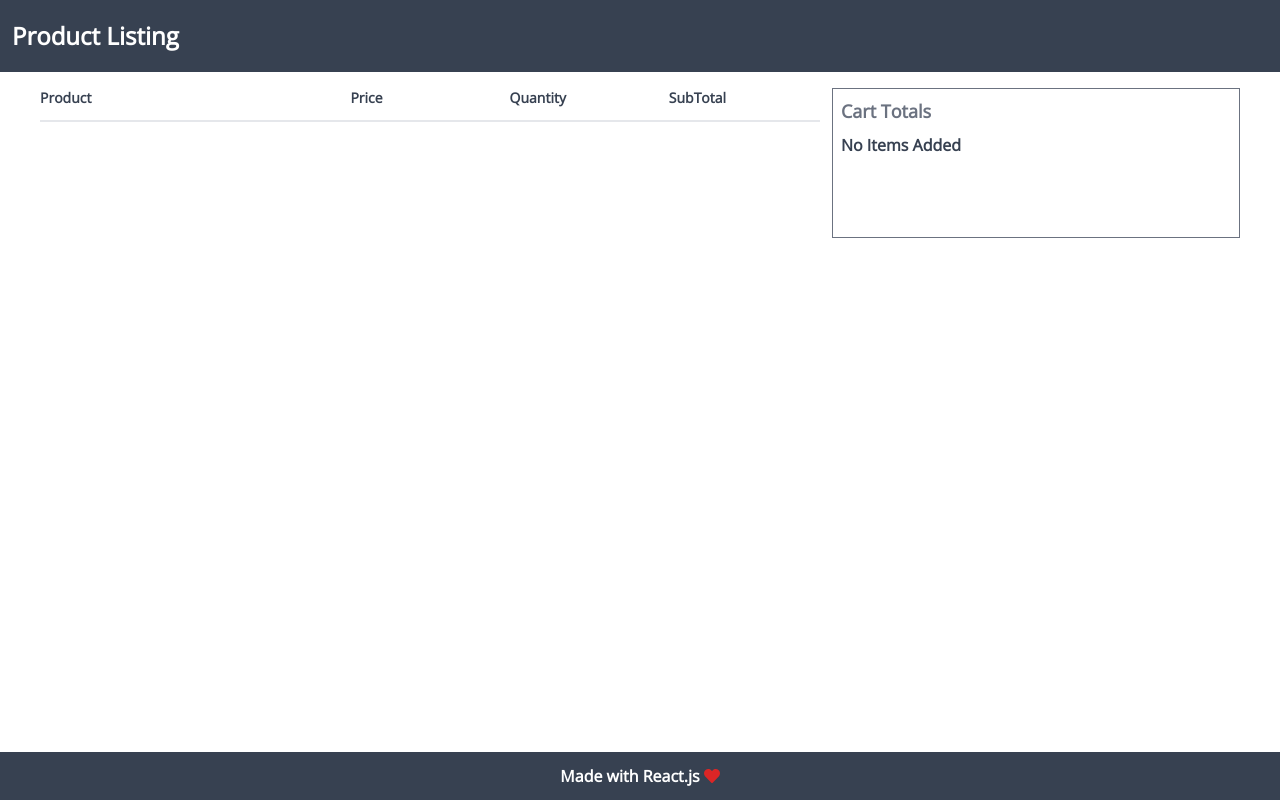
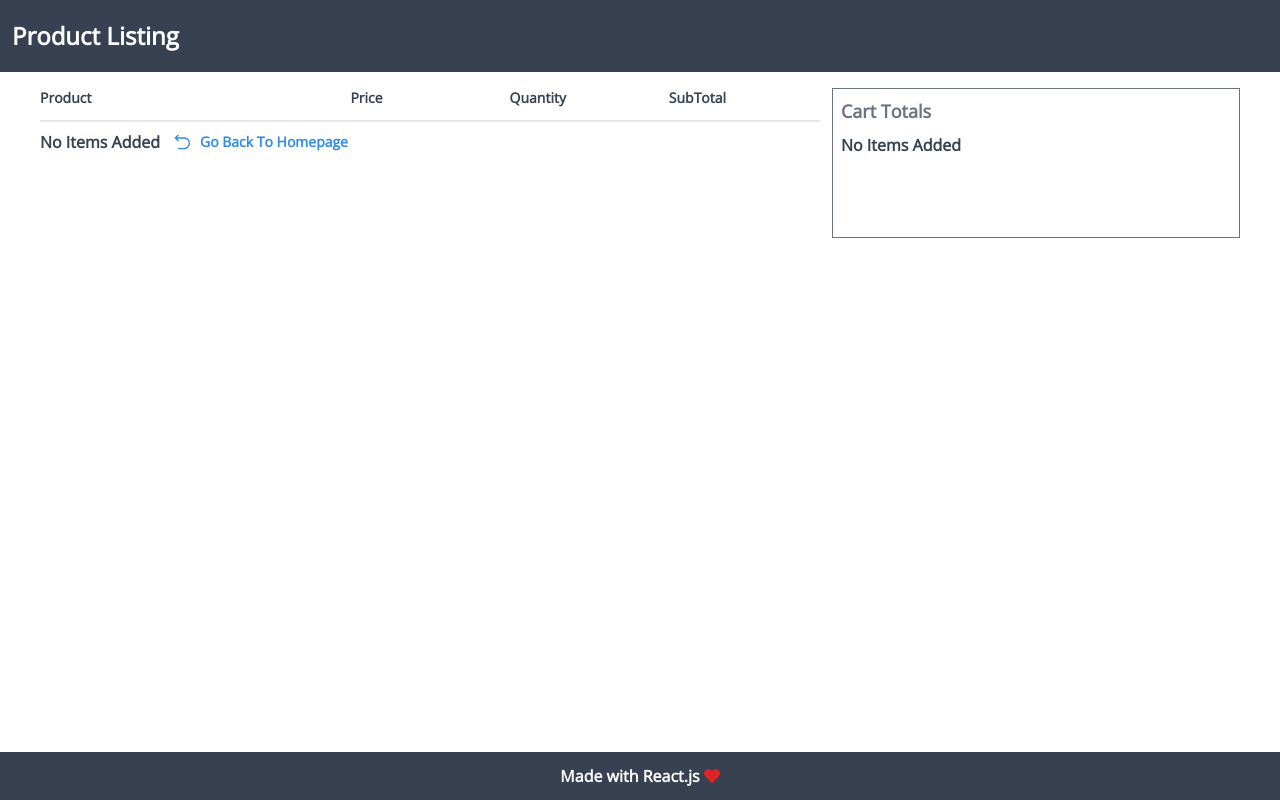
Before and after one commit to AkshayKhot07/product-listing, a React (Vite) app: page /product-summary in a window 1280 px wide. Built offline with nearby package versions, Linux system fonts and the light colour scheme; a web font is replaced by a local one.

Commit message:
product summary page changes implemented

```diff
--- a/src/components/Filter/index.tsx
+++ b/src/components/Filter/index.tsx
@@ -1,11 +1,11 @@
 import { productSize, productType } from "../../constants/data";
 import useProductList from "../../hooks/useProductList";
-import { RxReset } from "react-icons/rx"
+import { RxReset } from "react-icons/rx";
 import { Link } from "react-router-dom";
 
-
 const Filter = () => {
-  const { sortFilterDispatch, sortFilterState, cartDispatch, cartState } = useProductList()
+  const { sortFilterDispatch, sortFilterState, cartDispatch, cartState } =
+    useProductList();
 
   return (
     <div className="py-[10px] flex flex-col items-start md:items-center gap-2 justify-between lg:flex-row">
@@ -19,117 +19,129 @@ const Filter = () => {
             value={sortFilterState.byType}
             onChange={(e) => {
               sortFilterDispatch({
-                type:"FILTER_BY_TYPE",
-                payload: e.target.value
-              })
+                type: "FILTER_BY_TYPE",
+                payload: e.target.value,
+              });
             }}
           >
             <option value="" disabled>
               Select a type
             </option>
             {productType?.map((item) => (
-              <option value={item}
+              <option
+                value={item}
                 style={{
-                textTransform: "capitalize"
+                  textTransform: "capitalize",
                 }}
-              >{item}</option>
+              >
+                {item}
+              </option>
             ))}
           </select>
         </div>
-
-
-
         <div>
           <label className="form-label"></label>
           <select
             className="form-input capitalize border-2 border-gray-400 rounded-md"
             name="size"
             style={{
-                textTransform: "capitalize"
+              textTransform: "capitalize",
             }}
             value={sortFilterState.bySize}
             onChange={(e) => {
               sortFilterDispatch({
-                type:"FILTER_BY_SIZE",
-                payload: e.target.value
-              })
+                type: "FILTER_BY_SIZE",
+                payload: e.target.value,
+              });
             }}
-
           >
             <option value="" disabled>
               Select a size
             </option>
             {productSize?.map((item) => (
-              <option value={item}
+              <option
+                value={item}
                 style={{
-                textTransform: "capitalize"
+                  textTransform: "capitalize",
                 }}
-              >{item}</option>
+              >
+                {item}
+              </option>
             ))}
           </select>
         </div>
-
-        <div className="flex items-center gap-1 cursor-pointer hover:opacity-80"
-        onClick={()=> {
+        <div
+          className="flex items-center gap-1 cursor-pointer hover:opacity-80"
+          onClick={() => {
             sortFilterDispatch({
-            type:"CLEAR_FILTERS"
-          })
+              type: "CLEAR_FILTERS",
+            });
           }}
         >
-            <RxReset style={{
-                color:"#318CE7",
-                fontWeight:"bold",
-                fontSize:"20px"
-            }} />
+          <RxReset
+            style={{
+              color: "#318CE7",
+              fontWeight: "bold",
+              fontSize: "20px",
+            }}
+          />
           <p className="text-[#318CE7] font-bold text-sm">Reset</p>
         </div>
       </div>
 
-
       <div className="flex items-center justify-between gap-4 flex-col  md:flex-row">
         <div className="flex gap-2 items-center justify-between">
-
           <div className="search-input flex items-center">
-            <label htmlFor="search" className="text-gray-700 text-sm font-bold mr-[5px] hidden md:block">Search:</label>
+            <label
+              htmlFor="search"
+              className="text-gray-700 text-sm font-bold mr-[5px] hidden md:block"
+            >
+              Search:
+            </label>
             <input
               value={sortFilterState.searchQuery}
               placeholder="Search by name"
               onChange={(e) => {
                 sortFilterDispatch({
-                type:"FILTER_BY_SEARCH",
-                payload: e.target.value
-              })
+                  type: "FILTER_BY_SEARCH",
+                  payload: e.target.value,
+                });
               }}
-            type="text" className="border-2 border-gray-400 rounded-md bg-gray-200 px-2" name="search" id="search" />
+              type="text"
+              className="border-2 border-gray-400 rounded-md bg-gray-200 px-2"
+              name="search"
+              id="search"
+            />
           </div>
           <div>
-
-        <div className="flex items-center cursor-pointer gap-1 hover:opacity-80"
-        onClick={()=> {
+            <div
+              className="flex items-center cursor-pointer gap-1 hover:opacity-80"
+              onClick={() => {
                 cartDispatch({
-            type:"CLEAR_CART"
-          })
+                  type: "CLEAR_CART",
+                });
               }}
             >
-            <RxReset style={{
-              color:"#318CE7",
-              fontWeight:"bold",
-              fontSize:"20px"
-            }} />
-            <p className="text-[#318CE7] font-bold text-sm">Unselect Products</p>
+              <RxReset
+                style={{
+                  color: "#318CE7",
+                  fontWeight: "bold",
+                  fontSize: "20px",
+                }}
+              />
+              <p className="text-[#318CE7] font-bold text-sm">
+                Unselect Products
+              </p>
             </div>
-
           </div>
-
-
         </div>
 
         <div className="reset-submit-wrapper flex items-center gap-[15px] w-full md:w-fit">
-
-
           <div className="submit-button-container w-full md:w-fit">
             <Link to={"/product-summary"}>
-            <button className="submit-button w-full md:w-fit bg-[#318CE7] border-none text-white text-sm font-bold py-[5px] px-[10px] cursor-pointer disabled:opacity-50 disabled:cursor-not-allowed" type="button"
+              <button
+                className="submit-button w-full md:w-fit bg-[#318CE7] border-none text-white text-sm font-bold py-[5px] px-[10px] cursor-pointer disabled:opacity-50 disabled:cursor-not-allowed"
+                type="button"
                 disabled={cartState.cart.length > 0 ? false : true}
               >
                 Add To Cart
@@ -137,7 +149,6 @@ const Filter = () => {
             </Link>
           </div>
         </div>
-
       </div>
     </div>
   );
--- a/src/components/ProductListingTable/TableComponent/index.tsx
+++ b/src/components/ProductListingTable/TableComponent/index.tsx
@@ -156,7 +156,7 @@ const TableComponent = <T extends Record<string, any>>({
                                 : ""
                             )}
                           >
-                             <IoFilter />
+                            <IoFilter />
                           </span>
                         )}
                       </div>
--- a/src/components/SummaryComponent/SummaryProductList/index.tsx
+++ b/src/components/SummaryComponent/SummaryProductList/index.tsx
@@ -1,11 +1,11 @@
+import { RxReset } from "react-icons/rx";
 import { productListingDummyDataTypes } from "../../../constants/data";
 import useProductList from "../../../hooks/useProductList";
 import { MdOutlineCancel } from "react-icons/md";
+import { Link } from "react-router-dom";
 
 const SummaryProductList = () => {
   const { cartState } = useProductList();
-
-
 
   return (
     <div className="summary-container">
@@ -15,6 +15,26 @@ const SummaryProductList = () => {
         <li className="flex-1">Quantity</li>
         <li className="flex-1">SubTotal</li>
       </ul>
+
+      {cartState?.cart?.length === 0 && (
+        <div className="flex gap-3 items-center">
+          <p className="font-bold text-gray-700">No Items Added</p>
+          <Link to={"/"}>
+            <div className="flex gap-2">
+              <RxReset
+                style={{
+                  color: "#318CE7",
+                  fontWeight: "bold",
+                  fontSize: "20px",
+                }}
+              />
+              <p className="text-[#318CE7] font-bold text-sm">
+                Go Back To Homepage
+              </p>
+            </div>
+          </Link>
+        </div>
+      )}
 
       {cartState?.cart?.map((item) => {
         return <SummaryProductCard item={item} />;
@@ -71,9 +91,12 @@ const SummaryProductCard = ({
             <MdOutlineCancel />
           </span>
           <div className="flex items-start md:items-center gap-2 flex-col md:flex-row ">
-
-          <img src={item.image} alt={item.name} className="w-[50px] h-[50px]" />
-          <p>{item.name}</p>
+            <img
+              src={item.image}
+              alt={item.name}
+              className="w-[50px] h-[50px]"
+            />
+            <p>{item.name}</p>
           </div>
         </div>
       </li>
@@ -109,7 +132,8 @@ const SummaryProductCard = ({
         </div>
       </li>
       <li className="flex-1 font-semibold text-[#318CEF]">
-        ${calculateProductPrice({
+        $
+        {calculateProductPrice({
           product: item,
         })}
       </li>
--- a/src/components/SummaryComponent/index.tsx
+++ b/src/components/SummaryComponent/index.tsx
@@ -41,8 +41,8 @@ const SummaryComponent = () => {
                       type: "CLEAR_CART",
                     });
                     sortFilterDispatch({
-                      type:"CLEAR_FILTERS"
-                    })
+                      type: "CLEAR_FILTERS",
+                    });
                   }}
                 >
                   Proceed To Checkout
```
Also changed, not shown: src/components/ProductListingTable/index.tsx (+6 -5 lines). Lines whose indentation alone changed are shown as unchanged.
